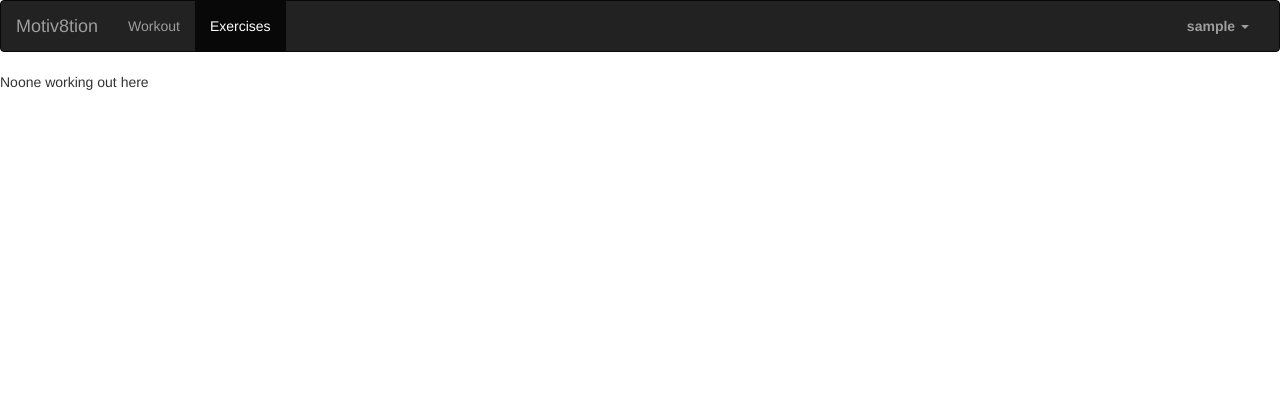
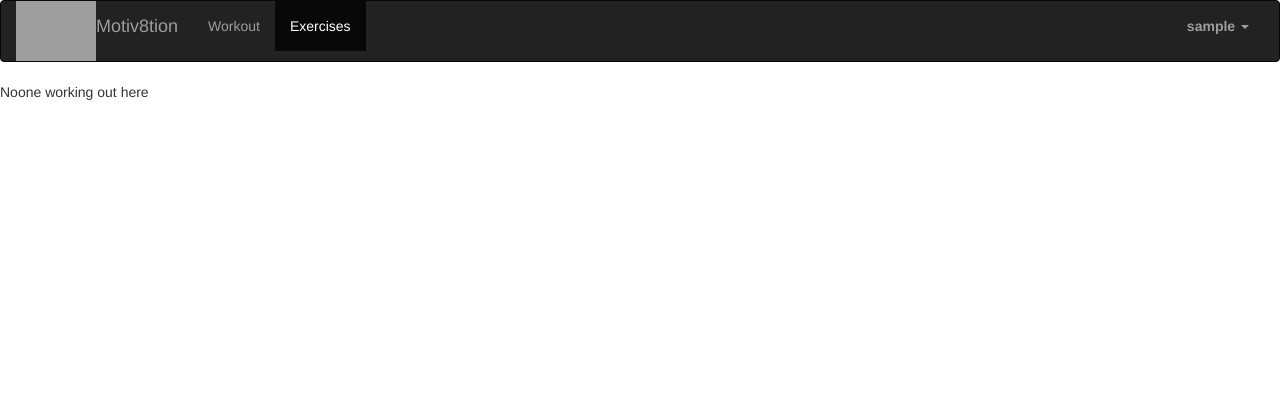
Before and after one commit to kevincchang13/workout-personal-project, a Flask app: page /bodyparts/1 in a window 1280 px wide. Shown: the top 420 px of the page. Run offline with Flask 2, Linux system fonts and the light colour scheme; the visitor is signed in with stand-in values (Sample User, id 1); data comes from the database, SQL or seed files in the repository; data that the repository does not hold is empty; some libraries are stand-ins or nearby versions; grey boxes are pictures that could not be loaded.

Commit message:
font updates and icon addition

```diff
--- a/project/bodyparts/templates/bodyparts/edit.html
+++ b/project/bodyparts/templates/bodyparts/edit.html
@@ -1,6 +1,9 @@
 {% extends 'base.html' %}
 
 {% block content %}
+<a href="{{url_for('bodyparts.show', id=bodypart.id)}}"><- Back to {{bodypart.name}}</a>
+<br>
+<br>
 
 <form action="{{url_for('bodyparts.show', id=bodypart.id)}}?_method=PATCH" method = 'POST'>
 	{{form.csrf_token}}
--- a/project/bodyparts/views.py
+++ b/project/bodyparts/views.py
@@ -6,15 +6,9 @@ from flask_login import login_required
 
 bodyparts_blueprint = Blueprint('bodyparts', __name__, template_folder='templates')
 
-# @bodyparts_blueprint.route('/', methods = ["GET", "POST"])
-# @login_required
-# def index():
-# 	pass
-
-@bodyparts_blueprint.route('/new', methods=["GET", "POST"])
+@bodyparts_blueprint.route('/', methods = ["GET", "POST"])
 @login_required
-def new():
-
+def index():
 	form = BodyPartForm(request.form)
 	form.set_choices()
 	if request.method =='POST':
@@ -25,6 +19,16 @@ def new():
 			db.session.add(bodypart)
 			db.session.commit()
 			return redirect(url_for('bodyparts.show', id=bodypart.id))
+		else:
+			return render_template('bodyparts/new.html', form=form)
+	return render_template('bodyparts/new.html', form=form)
+
+
+@bodyparts_blueprint.route('/new')
+@login_required
+def new():
+	form = BodyPartForm(request.form)
+	form.set_choices()
 	return render_template('bodyparts/new.html', form=form)
 
 @bodyparts_blueprint.route('/<int:id>', methods=['GET', 'PATCH'])
--- a/project/exercises/templates/exercises/edit.html
+++ b/project/exercises/templates/exercises/edit.html
@@ -3,6 +3,9 @@
 {% block title %} Edit Exercise {% endblock %}
 
 {% block content %}
+<a href="{{url_for('exercises.show', id=exercise.id)}}"><- Back to {{exercise.name}}</a>
+<br>
+<br>
 
 <form action='{{url_for("exercises.show", id=exercise.id)}}?_method=PATCH' method = 'POST'>
 	{{form.csrf_token}}
--- a/project/exercises/templates/exercises/index.html
+++ b/project/exercises/templates/exercises/index.html
@@ -10,7 +10,7 @@
 
 {% for exercise in exercises %}
 
-	<p><a href="{{url_for('exercises.show', id=exercise.id)}}">{{exercise.name}}</a></p>
+	<p><a href="{{url_for('exercises.show', id=exercise.id)}}"  class='exercise'>{{exercise.name}}</a></p>
 
 {% endfor %}
 
--- a/project/exercises/templates/exercises/new.html
+++ b/project/exercises/templates/exercises/new.html
@@ -3,6 +3,9 @@
 {% block title %} Create Exercise {% endblock %}
 
 {% block content %}
+<a href="{{url_for('exercises.index')}}"><- Back to Exercises</a>
+<br>
+<br>
 
 <form action='{{url_for("exercises.index")}}' method = 'POST'>
 	{{form.csrf_token}}
--- a/project/static/css/style.css
+++ b/project/static/css/style.css
@@ -46,7 +46,6 @@ textarea {
     background-image: url("https://i.ytimg.com/vi/veQhCG8z1dk/maxresdefault.jpg");
     height: 700px;
     max-width: 100%;
-
 
     background-attachment: fixed;
     background-position: center;
@@ -99,7 +98,7 @@ textarea {
 .caption {
 	position: absolute;
 	left: 0;
-	top:50%;
+	top:60%;
 	width:100%;
 	text-align:center;
 }
@@ -180,3 +179,33 @@ footer{
   text-align: left;
   background-color: white;
 }
+
+@font-face {
+  font-family: MarckScript;
+  src: url(https://fonts.google.com/specimen/Marck+Script);
+}
+@font-face {
+  font-family: 'Lobster Two', cursive;
+  src: url(https://fonts.googleapis.com/css?family=Lobster+Two);
+}
+@font-face {
+    font-family: 'Abril Fatface', cursive;
+    src: url(https://fonts.googleapis.com/css?family=Abril+Fatface);
+}
+@font-face {
+  font-family: 'Damion', cursive;
+  src: url(https://fonts.googleapis.com/css?family=Damion);
+}
+
+
+.exercise:hover {
+  font-family: 'Damion', cursive;
+  font-size: 50px;
+}
+
+.icon {
+/*  src: url(https://i.pinimg.com/originals/86/f5/d9/86f5d99e1e42ce75266b260ebd804955.jpg);*/
+  /*padding: 15px;*/
+  height:60px;
+  width: auto;
+}
--- a/project/templates/base.html
+++ b/project/templates/base.html
@@ -4,13 +4,12 @@
 	<meta charset="UTF-8">
 	<title>{% block title %} {% endblock %}</title>
   <meta name="viewport" content="width=device-width, initial-scale=1.0">
-	<link rel="stylesheet" type="text/css" href="{{url_for('static', filename = 'css/style.css')}}">
 	<link rel="stylesheet" href="https://maxcdn.bootstrapcdn.com/bootstrap/3.3.7/css/bootstrap.min.css" integrity="sha384-BVYiiSIFeK1dGmJRAkycuHAHRg32OmUcww7on3RYdg4Va+PmSTsz/K68vbdEjh4u" crossorigin="anonymous">
   <link href="//maxcdn.bootstrapcdn.com/font-awesome/4.2.0/css/font-awesome.min.css" rel="stylesheet">
+  <link rel="stylesheet" type="text/css" href="{{url_for('static', filename = 'css/style.css')}}">
   <link rel='shortcut icon' href='https://s-media-cache-ak0.pinimg.com/originals/86/f5/d9/86f5d99e1e42ce75266b260ebd804955.jpg'>
 </head>
 <body class="{% block body %} {% endblock %}">
-
 {% if current_user.is_authenticated %}
   <nav class="navbar navbar-inverse" id='navbar'>
     <div class="container-fluid">
@@ -22,6 +21,7 @@
           <span class="icon-bar"></span>
           <span class="icon-bar"></span>
         </button>
+        <a href="{{url_for('root')}}" class='navbar-left'><img src='https://i.pinimg.com/originals/86/f5/d9/86f5d99e1e42ce75266b260ebd804955.jpg' class="icon"></a>
         <a class="navbar-brand" href="{{url_for('root')}}">Motiv8tion</a>
       </div>
 
@@ -41,6 +41,10 @@
           <li><a href="{{url_for('users.logout')}}">Logout</a></li>
         </ul>
       </li>
+      </ul>
+    </div><!-- /.navbar-collapse -->
+  </div><!-- /.container-fluid -->
+</nav>
 {% else %}
       <nav class="navbar navbar-inverse" id='navbar'>
       <div class="container-fluid">
@@ -52,6 +56,7 @@
           <span class="icon-bar"></span>
           <span class="icon-bar"></span>
         </button>
+          <a href="{{url_for('root')}}" class='navbar-left'><img src='https://i.pinimg.com/originals/86/f5/d9/86f5d99e1e42ce75266b260ebd804955.jpg' class="icon"></a>
           <a class="navbar-brand" href="{{url_for('root')}}">Motiv8tion</a>
         </div>
 
@@ -126,6 +131,7 @@
 </nav>
 
 
+
 {% with messages = get_flashed_messages(with_categories=true) %}
   {% if messages %}
     {% for category, message in messages %}
@@ -138,12 +144,14 @@
 	{% block content %}
 	{% endblock %}
 
-<div class="footerfix"></div>
+<div class="footer"></div>
 <footer class='navbar navbar-fixed-bottom'>
   <div class='container'>
     <span><img src="https://idesigni.co.uk/wp-content/uploads/2014/09/copyright-e1412084239201.png" style="height:20px;width:20px;">2017 Motiv8tion Inc.</span>
   </div>
 </footer>
+
+
 
 <script
   src="https://code.jquery.com/jquery-3.2.1.min.js"
```
Also changed, not shown: project/exercises/templates/exercises/show.html (+5 -2 lines), project/templates/home.html (indentation only). Lines whose indentation alone changed are shown as unchanged.
